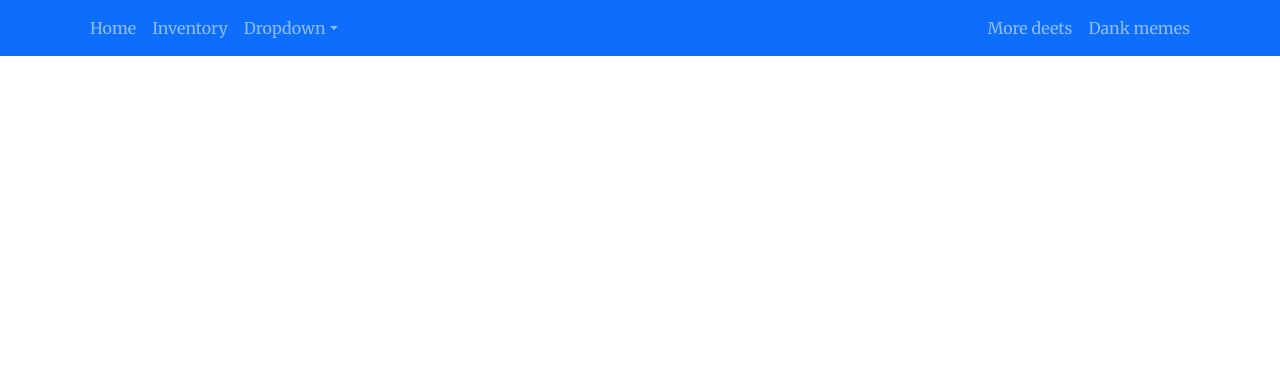
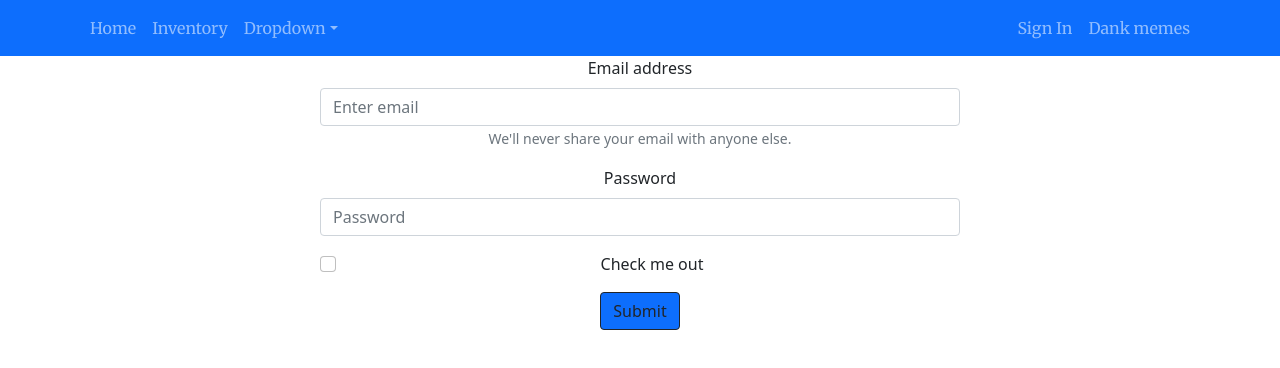
Before and after one commit to utsho-gif/Hike-Serve-client-side, a React (Create React App) app: page /signin in a window 1280 px wide. Shown: the top 368 px of the page. Built offline with nearby package versions, Linux system fonts and the light colour scheme.

Commit message:
private route added

```diff
--- a/src/App.js
+++ b/src/App.js
@@ -1,16 +1,28 @@
-import logo from './logo.svg';
-import './App.css';
-import Home from './pages/Home/Home/Home';
-import { Route, Routes } from 'react-router-dom';
-import Header from './pages/Shared/Header/Header';
+import logo from "./logo.svg";
+import "./App.css";
+import Home from "./pages/Home/Home/Home";
+import { Route, Routes } from "react-router-dom";
+import Header from "./pages/Shared/Header/Header";
+import SignIn from "./pages/SignIn/SignIn/SignIn";
+import Inventory from "./pages/Inventory/Inventory";
+import RequireAuth from "./pages/SignIn/RequireAuth/RequireAuth";
 
 function App() {
   return (
     <div className="App">
       <Header></Header>
       <Routes>
-        <Route path='/' element={<Home></Home>}></Route>
-        <Route path='/home' element={<Home></Home>}></Route>
+        <Route path="/" element={<Home></Home>}></Route>
+        <Route path="/home" element={<Home></Home>}></Route>
+        <Route
+          path="/inventory"
+          element={
+            <RequireAuth>
+              <Inventory></Inventory>
+            </RequireAuth>
+          }
+        ></Route>
+        <Route path="/signin" element={<SignIn></SignIn>}></Route>
       </Routes>
     </div>
   );
--- a/src/pages/Home/Product/Product.js
+++ b/src/pages/Home/Product/Product.js
@@ -1,13 +1,23 @@
-import React from 'react';
+import React from "react";
+import { useNavigate } from "react-router-dom";
 
-const Product = ({product}) => {
-    const {name, img} = product;
-    return (
-        <div>
-            <h1>{name}</h1>
-            <img src={img} alt="" />
-        </div>
-    );
+const Product = ({ product }) => {
+  const navigate = useNavigate();
+  const { name, img, quantity } = product;
+  const handleNavigate = () => {
+      navigate('/inventory');
+  }
+  return (
+    <div className="col-12 col-lg-4 col-md-6">
+      <div className='mb-4'>
+        <h1>{name}</h1>
+        <img src={img} alt="" />
+        <h5>Quantity: {quantity}</h5>
+      </div>
+
+      <button onClick={handleNavigate} className="btn btn-outline-dark">Manage</button>
+    </div>
+  );
 };
 
 export default Product;
--- a/src/pages/Home/Products/Products.js
+++ b/src/pages/Home/Products/Products.js
@@ -5,16 +5,19 @@ const Products = () => {
     const [products, setProducts] = useState([]);
 
     useEffect(() => {
-        fetch('http://localhost:5000/product')
+        fetch('https://aqueous-taiga-75883.herokuapp.com/product')
         .then(res => res.json())
         .then(data => setProducts(data))
     },[])
     return (
-        <div>
+        <div className='container my-5'>
             <h3>Products</h3>
+            <div className='row my-3 g-5'>
             {
-                products.map(product => <Product key={product._id} product={product}></Product>)
+                products.slice(0,6).map(product => <Product key={product._id} product={product}></Product>)
             }
+            </div>
+
         </div>
     );
 };
--- /dev/null
+++ b/src/pages/Inventory/Inventory.js
@@ -0,0 +1,11 @@
+import React from 'react';
+
+const Inventory = () => {
+    return (
+        <div>
+            <h3>This is inv</h3>
+        </div>
+    );
+};
+
+export default Inventory;
--- a/src/pages/Shared/Header/Header.js
+++ b/src/pages/Shared/Header/Header.js
@@ -21,7 +21,7 @@ const Header = () => {
       </NavDropdown>
     </Nav>
     <Nav>
-      <Nav.Link href="#deets">More deets</Nav.Link>
+      <Nav.Link as={Link} to='/signin'>Sign In</Nav.Link>
       <Nav.Link eventKey={2} href="#memes">
         Dank memes
       </Nav.Link>
--- /dev/null
+++ b/src/pages/SignIn/RequireAuth/RequireAuth.js
@@ -0,0 +1,15 @@
+import React from 'react';
+import auth from '../../../firebase.init';
+import { useAuthState } from 'react-firebase-hooks/auth';
+import { Navigate, useLocation } from 'react-router-dom';
+
+const RequireAuth = ({children}) => {
+    const [user, loading, error] = useAuthState(auth);
+    const location = useLocation();
+    if(!user){
+        return <Navigate to='/signin' state={{from: location}} replace></Navigate>
+    }
+    return children;
+};
+
+export default RequireAuth;
--- /dev/null
+++ b/src/pages/SignIn/SignIn/SignIn.js
@@ -0,0 +1,29 @@
+import React from "react";
+import { Button, Form } from "react-bootstrap";
+
+const SignIn = () => {
+  return (
+    <Form className="w-50 mx-auto">
+      <Form.Group className="mb-3" controlId="formBasicEmail">
+        <Form.Label>Email address</Form.Label>
+        <Form.Control type="email" placeholder="Enter email" />
+        <Form.Text className="text-muted">
+          We'll never share your email with anyone else.
+        </Form.Text>
+      </Form.Group>
+
+      <Form.Group className="mb-3" controlId="formBasicPassword">
+        <Form.Label>Password</Form.Label>
+        <Form.Control type="password" placeholder="Password" />
+      </Form.Group>
+      <Form.Group className="mb-3" controlId="formBasicCheckbox">
+        <Form.Check type="checkbox" label="Check me out" />
+      </Form.Group>
+      <Button className="btn btn-outline-dark" type="submit">
+        Submit
+      </Button>
+    </Form>
+  );
+};
+
+export default SignIn;
```
